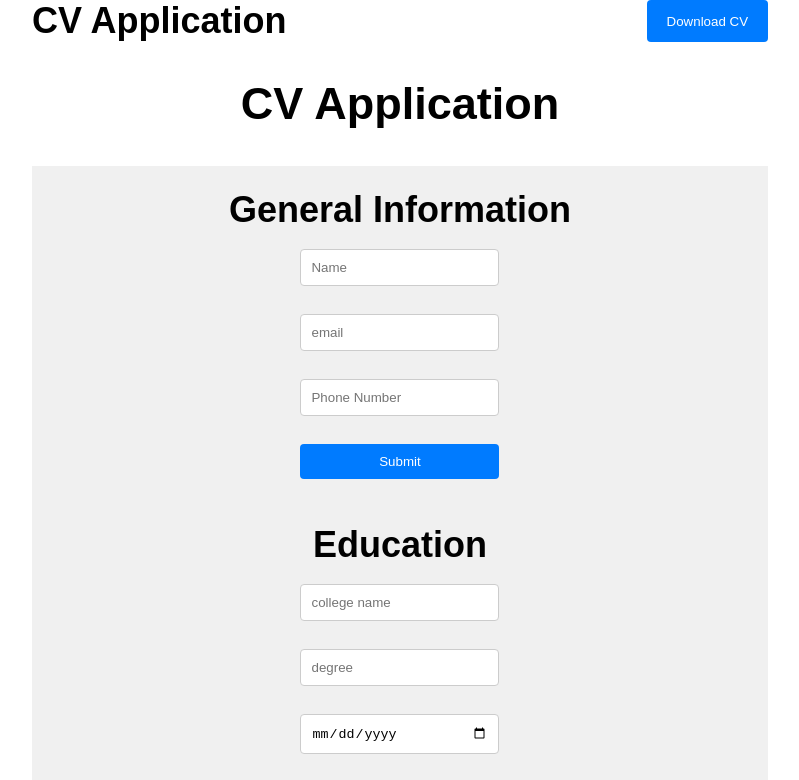
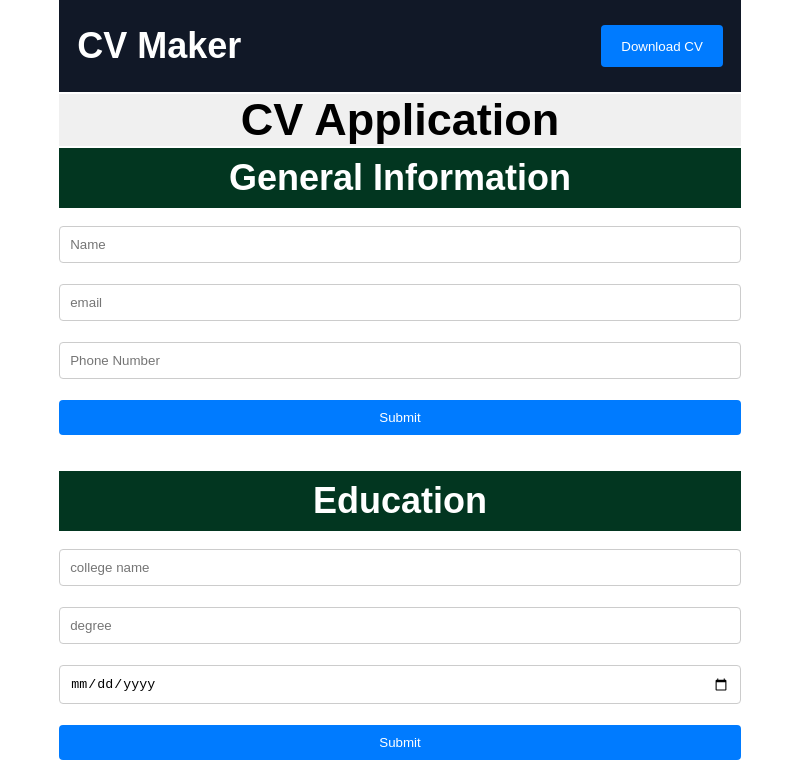
Before and after one commit to Fakecloak/CV-Application, a React (Vite) app in the folder my-first-react-app/: page / in a window 1280 px wide. Shown: the top 780 px of the page, without its empty margins (240-1039 px from the left). Built offline with nearby package versions, Linux system fonts and the light colour scheme.

Commit message:
Refactor Navbar title and improve CSS styles for better layout and presentation

```diff
--- a/my-first-react-app/src/components/Educational.jsx
+++ b/my-first-react-app/src/components/Educational.jsx
@@ -20,7 +20,7 @@ export default function Educational() {
 
     return (
         <div className="educational">
-        <Section  className="educational"
+        <Section
         title="Education"
         submitted = {submitted}
         handleSubmit = {handleSubmit}
--- a/my-first-react-app/src/components/Navbar.jsx
+++ b/my-first-react-app/src/components/Navbar.jsx
@@ -5,7 +5,7 @@ export default function Navbar() {
   }
     return (
         <nav className="navbar">
-            <h2 className="navbar-title">CV Application</h2>
+            <h2 className="navbar-title">CV Maker</h2>
 
             <button className="navbar-button" onClick={downloadCV}>
                 Download CV
--- a/my-first-react-app/src/style.css
+++ b/my-first-react-app/src/style.css
@@ -10,7 +10,7 @@ html{
 
 body{
   font-family: 'Arial', sans-serif;
-   display: flex;
+  display: flex;
   flex-direction: column;
   align-items: center;
 
@@ -20,13 +20,16 @@ body{
   display: flex;
   justify-content: space-between;
   gap:20rem;
+  padding: 1.4rem 1rem;
+  color: white;
+  background-color: #111827;
 
 }
 
 .section-title {
-    margin-top: 2rem;
-    margin-bottom: 2rem;
+    margin: 0.1rem 0;
     text-align: center;
+     background-color: #f0f0f0;
 }
 h1 {
     font-size: 2.5rem;
@@ -41,11 +44,18 @@ h2 {
   flex-direction: column;
   justify-content: center;
   align-items: center;
-  background-color: #f0f0f0;
-  padding: 1.25rem;
   gap:1rem;
-  max-width: 75rem;
-  margin: 0 auto;
+  width:100%;
+  margin-bottom: 2rem;
+}
+
+.section h2 {
+  background-color: #023620;
+  color: white;
+  flex:1;
+  width:100%;
+  text-align: center;
+  padding: 0.5rem 0;
 }
 
 
@@ -64,10 +74,10 @@ button {
   cursor: pointer;
 }
 
-form {
+form{
   display: flex;
   flex-direction: column;
-  gap: 0.2rem;
+  width: 100%;
 }
 
 /* for printers */
```
